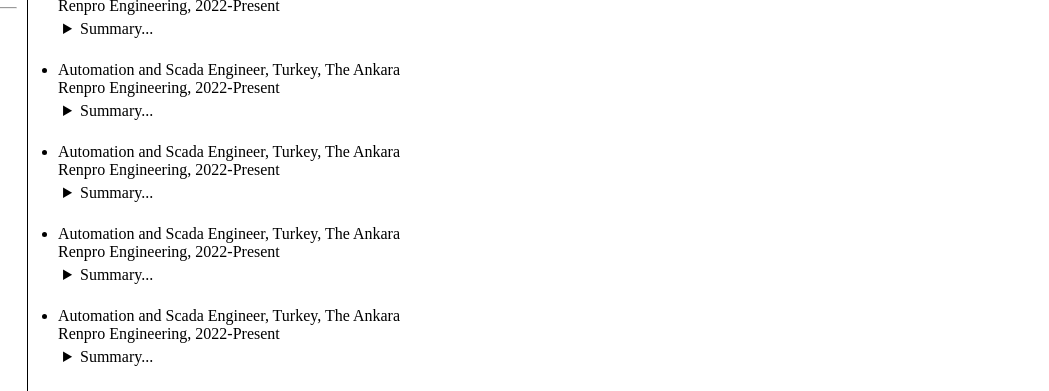
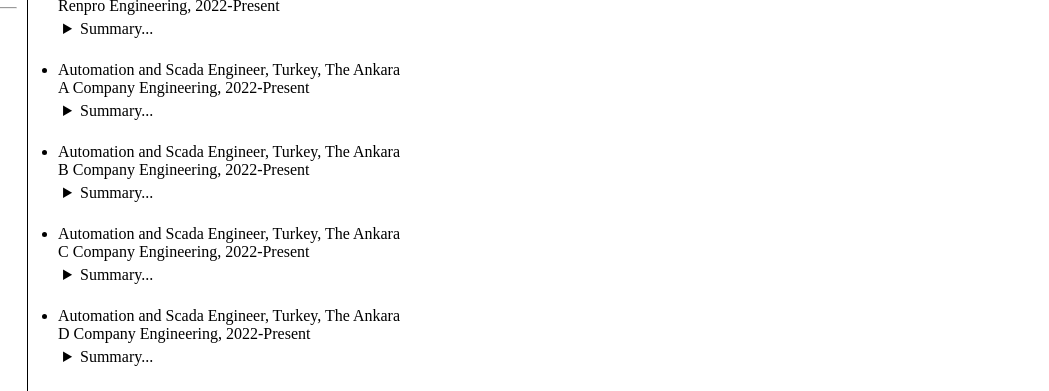
Before and after one commit to sakardogukan/Resume_HTML_Page, a plain HTML site: page index.html in a window 1280 px wide. Shown: the part 326-717 px from the top of the page, 231-1280 px from the left. Drawn offline with Linux system fonts and the light colour scheme; a web font is replaced by a local one.

Commit message:
index.html file updated

```diff
--- a/index.html
+++ b/index.html
@@ -203,7 +203,7 @@
             </li>
             <li>
               <p>Automation and Scada Engineer, Turkey, The Ankara</p>
-              Renpro Engineering, 2022-Present
+              A Company Engineering, 2022-Present
               <details style="margin: 5px">
                 <summary>Summary...</summary>
                 Lorem ipsum dolor sit amet consectetur adipisicing elit. Error,
@@ -213,7 +213,7 @@
             </li>
             <li>
               <p>Automation and Scada Engineer, Turkey, The Ankara</p>
-              Renpro Engineering, 2022-Present
+              B Company Engineering, 2022-Present
               <details style="margin: 5px">
                 <summary>Summary...</summary>
                 Lorem ipsum dolor sit amet consectetur adipisicing elit. Error,
@@ -223,7 +223,7 @@
             </li>
             <li>
               <p>Automation and Scada Engineer, Turkey, The Ankara</p>
-              Renpro Engineering, 2022-Present
+              C Company Engineering, 2022-Present
               <details style="margin: 5px">
                 <summary>Summary...</summary>
                 Lorem ipsum dolor sit amet consectetur adipisicing elit. Error,
@@ -233,7 +233,7 @@
             </li>
             <li>
               <p>Automation and Scada Engineer, Turkey, The Ankara</p>
-              Renpro Engineering, 2022-Present
+              D Company Engineering, 2022-Present
               <details style="margin: 5px">
                 <summary>Summary...</summary>
                 Lorem ipsum dolor sit amet consectetur adipisicing elit. Error,
```
